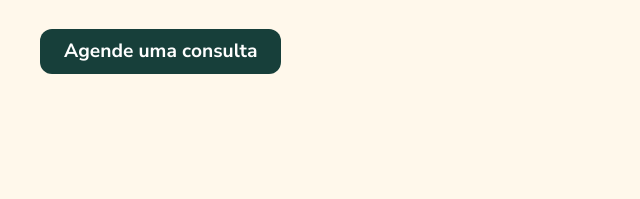
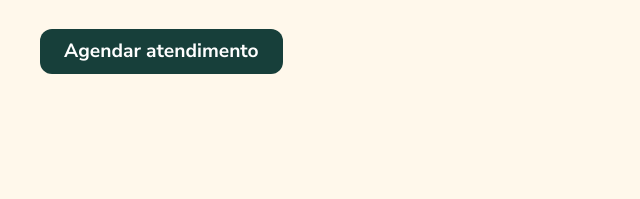
Before and after one commit to felipem7k/lume-pet-landing-page, a plain HTML site: page index.html in a window 1280 px wide. Shown: the part 501-700 px from the top of the page, 0-640 px from the left. Drawn offline with Linux system fonts and the light colour scheme.

Commit message:
fix(home): imrpove contact text

```diff
--- a/index.html
+++ b/index.html
@@ -55,7 +55,7 @@
             <div id="home-cta">
                 <h1>Cuidado que <span class="highlight">ilumina</span> a vida do seu pet</h1>
                 <p>Carinho, segurança e bem-estar em cada atendimento, porque seu melhor amigo merece um cuidado especial.</p>
-                <a href="#contact" class="cta-button">Agende uma consulta</a>
+                <a href="#contact" class="cta-button">Agendar atendimento</a>
             </div>
 
             <img id="home-cat-hero" src="./assets/images/cat-hero.webp" alt="Imagem de um gato, olhando para a direita.">
```
